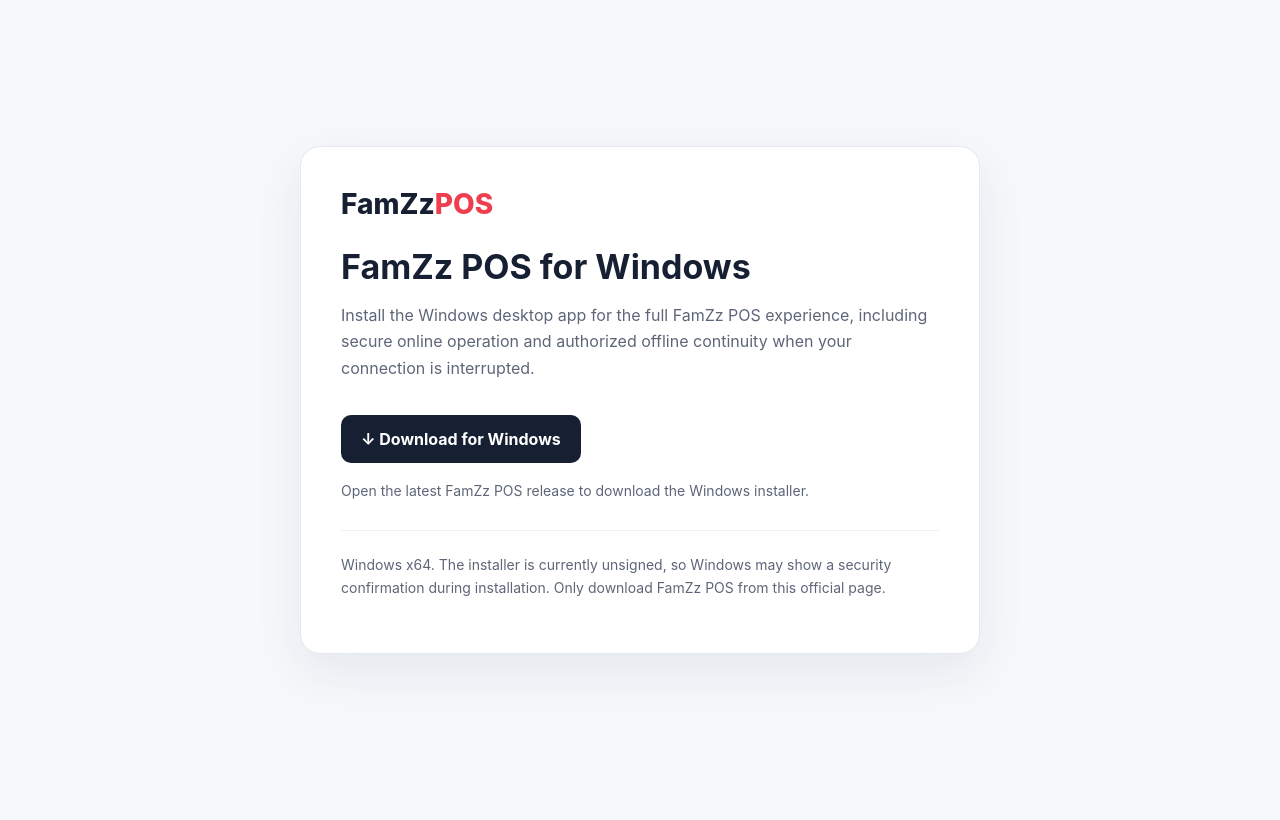
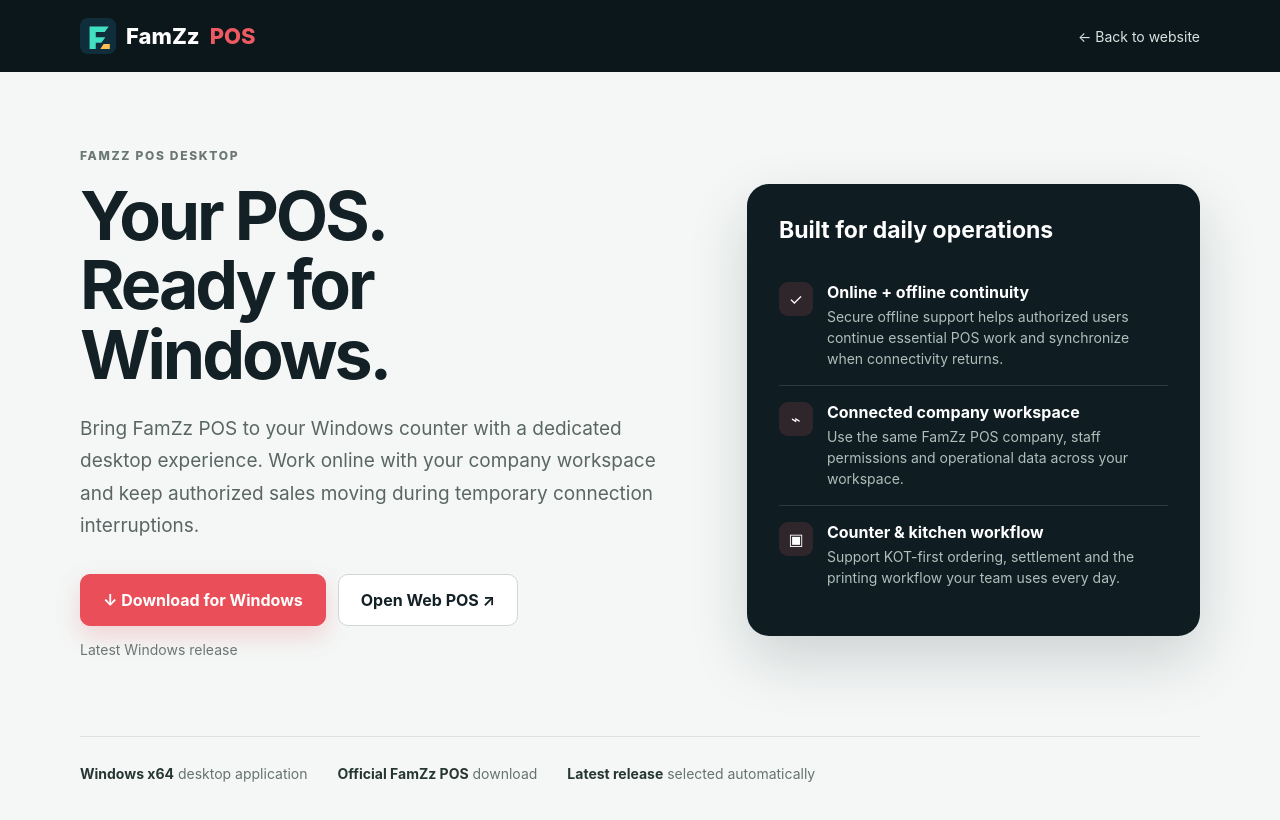
Before and after one commit to Famz88/famzz-pos-downloads, a plain HTML site: page website/download/index.html in a window 1280 px wide. Drawn offline with Linux system fonts and the light colour scheme; no server answers.

Commit message:
Polish Windows download page

```diff
--- a/website/download/index.html
+++ b/website/download/index.html
@@ -1,46 +1,51 @@
 <!doctype html>
 <html lang="en">
 <head>
-  <meta charset="utf-8">
-  <meta name="viewport" content="width=device-width,initial-scale=1">
-  <title>Download FamZz POS for Windows</title>
-  <meta name="description" content="Download the latest FamZz POS Windows application.">
-  <style>
-    :root{font-family:Inter,system-ui,-apple-system,BlinkMacSystemFont,"Segoe UI",sans-serif;color:#172033;background:#f6f8fb}
-    *{box-sizing:border-box}body{margin:0;min-height:100vh;display:grid;place-items:center;padding:24px}
-    .card{width:min(680px,100%);background:#fff;border:1px solid #e4e8ef;border-radius:20px;padding:40px;box-shadow:0 18px 50px rgba(24,39,75,.08)}
-    .brand{font-size:28px;font-weight:800;margin-bottom:26px}.brand span{color:#ef3f4f}
-    h1{font-size:34px;line-height:1.15;margin:0 0 12px}p{color:#5d6678;line-height:1.65}
-    .button{display:inline-flex;align-items:center;gap:10px;margin-top:18px;padding:14px 20px;border-radius:10px;background:#172033;color:#fff;text-decoration:none;font-weight:700}
-    .button[aria-disabled="true"]{opacity:.55;pointer-events:none}.meta{font-size:14px;margin-top:16px}.note{margin-top:28px;padding-top:22px;border-top:1px solid #edf0f4;font-size:14px}
-  </style>
+<meta charset="utf-8"><meta name="viewport" content="width=device-width,initial-scale=1">
+<meta name="description" content="Download the latest FamZz POS Windows desktop application.">
+<meta name="theme-color" content="#0c171c">
+<title>Download FamZz POS for Windows</title>
+<link rel="icon" href="../logo.svg">
+<style>
+:root{font-family:Inter,system-ui,-apple-system,BlinkMacSystemFont,"Segoe UI",sans-serif;color:#132026;background:#f4f7f6}
+*{box-sizing:border-box}body{margin:0;min-height:100vh}
+header{height:72px;background:#0c171c;color:#fff;display:flex;align-items:center;justify-content:space-between;padding:0 max(24px,calc((100vw - 1120px)/2))}
+.brand{display:flex;align-items:center;gap:10px;color:#fff;text-decoration:none;font-size:22px;font-weight:800}.brand img{width:36px;height:36px}.brand span{color:#ee5a62}
+header a.back{color:#d9e3df;text-decoration:none;font-size:14px}
+main{width:min(1120px,calc(100% - 40px));margin:0 auto;padding:76px 0 64px}
+.hero{display:grid;grid-template-columns:1.15fr .85fr;gap:54px;align-items:center}
+.eyebrow{font-size:12px;font-weight:800;letter-spacing:.14em;color:#6b7773;margin:0 0 18px}
+h1{font-size:clamp(42px,6vw,68px);line-height:1.02;letter-spacing:-.045em;margin:0 0 24px;max-width:760px}
+.lead{font-size:19px;line-height:1.7;color:#596663;max-width:690px;margin:0}
+.actions{display:flex;gap:12px;flex-wrap:wrap;margin-top:32px}.button{display:inline-flex;align-items:center;justify-content:center;gap:10px;border-radius:10px;padding:15px 22px;text-decoration:none;font-weight:750;border:1px solid #cfd8d5;color:#132026;background:#fff}.button.primary{background:#e94e59;border-color:#e94e59;color:#fff;box-shadow:0 10px 24px rgba(233,78,89,.22)}.button[aria-disabled=true]{opacity:.6;pointer-events:none}
+.meta{font-size:14px;color:#6b7773;margin-top:15px}
+.panel{background:#0f1d22;color:#fff;border-radius:22px;padding:32px;box-shadow:0 24px 60px rgba(12,23,28,.16)}
+.panel h2{font-size:23px;margin:0 0 22px}.feature{padding:16px 0;border-top:1px solid rgba(255,255,255,.12);display:flex;gap:14px}.feature:first-of-type{border-top:0}.icon{width:34px;height:34px;border-radius:9px;background:rgba(238,90,98,.14);display:grid;place-items:center;flex:0 0 auto}.feature strong{display:block;margin-bottom:4px}.feature p{margin:0;color:#afbfba;font-size:14px;line-height:1.5}
+.trust{margin-top:64px;padding-top:28px;border-top:1px solid #dce3e0;display:flex;gap:30px;flex-wrap:wrap;color:#66736f;font-size:14px}.trust strong{color:#263632}
+@media(max-width:800px){header{padding:0 20px}.hero{grid-template-columns:1fr}main{padding-top:48px}.panel{padding:25px}h1{font-size:44px}}
+</style>
 </head>
 <body>
-  <main class="card">
-    <div class="brand">FamZz<span>POS</span></div>
-    <h1>FamZz POS for Windows</h1>
-    <p>Install the Windows desktop app for the full FamZz POS experience, including secure online operation and authorized offline continuity when your connection is interrupted.</p>
-    <a id="download" class="button" href="https://github.com/Famz88/famzz-pos-downloads/releases/latest" aria-disabled="true">↓ Download for Windows</a>
-    <p id="meta" class="meta">Checking the latest release…</p>
-    <p class="note">Windows x64. The installer is currently unsigned, so Windows may show a security confirmation during installation. Only download FamZz POS from this official page.</p>
-  </main>
+<header><a class="brand" href="/"><img src="../logo.svg" alt="">FamZz <span>POS</span></a><a class="back" href="/">← Back to website</a></header>
+<main>
+<section class="hero">
+<div>
+<p class="eyebrow">FAMZZ POS DESKTOP</p>
+<h1>Your POS.<br>Ready for Windows.</h1>
+<p class="lead">Bring FamZz POS to your Windows counter with a dedicated desktop experience. Work online with your company workspace and keep authorized sales moving during temporary connection interruptions.</p>
+<div class="actions"><a id="download" class="button primary" href="https://github.com/Famz88/famzz-pos-downloads/releases/latest" aria-disabled="true">↓ Download for Windows</a><a class="button" href="https://app.famzzpos.com/login">Open Web POS ↗</a></div>
+<p id="meta" class="meta">Checking the latest Windows release…</p>
+</div>
+<aside class="panel">
+<h2>Built for daily operations</h2>
+<div class="feature"><div class="icon">✓</div><div><strong>Online + offline continuity</strong><p>Secure offline support helps authorized users continue essential POS work and synchronize when connectivity returns.</p></div></div>
+<div class="feature"><div class="icon">⌁</div><div><strong>Connected company workspace</strong><p>Use the same FamZz POS company, staff permissions and operational data across your workspace.</p></div></div>
+<div class="feature"><div class="icon">▣</div><div><strong>Counter & kitchen workflow</strong><p>Support KOT-first ordering, settlement and the printing workflow your team uses every day.</p></div></div>
+</aside>
+</section>
+<div class="trust"><span><strong>Windows x64</strong> desktop application</span><span><strong>Official FamZz POS</strong> download</span><span><strong>Latest release</strong> selected automatically</span></div>
+</main>
 <script>
-(async()=>{
-  const button=document.getElementById('download'), meta=document.getElementById('meta');
-  try{
-    const r=await fetch('https://api.github.com/repos/Famz88/famzz-pos-downloads/releases/latest',{headers:{Accept:'application/vnd.github+json'}});
-    if(!r.ok)throw new Error('release lookup failed');
-    const release=await r.json();
-    const asset=(release.assets||[]).find(a=>/\.exe$/i.test(a.name));
-    if(!asset)throw new Error('installer unavailable');
-    button.href=asset.browser_download_url;
-    button.removeAttribute('aria-disabled');
-    meta.textContent=(release.name||release.tag_name)+' · '+(asset.size/1024/1024).toFixed(1)+' MB';
-  }catch(e){
-    button.removeAttribute('aria-disabled');
-    meta.textContent='Open the latest FamZz POS release to download the Windows installer.';
-  }
-})();
+(async()=>{const b=document.getElementById('download'),m=document.getElementById('meta');try{const r=await fetch('https://api.github.com/repos/Famz88/famzz-pos-downloads/releases/latest',{headers:{Accept:'application/vnd.github+json'}});if(!r.ok)throw 0;const x=await r.json(),a=(x.assets||[]).find(a=>/\.exe$/i.test(a.name));if(!a)throw 0;b.href=a.browser_download_url;b.removeAttribute('aria-disabled');m.textContent=(x.name||x.tag_name)+' · '+(a.size/1024/1024).toFixed(1)+' MB · Windows x64'}catch(e){b.removeAttribute('aria-disabled');m.textContent='Latest Windows release';}})();
 </script>
-</body>
-</html>
+</body></html>
```
